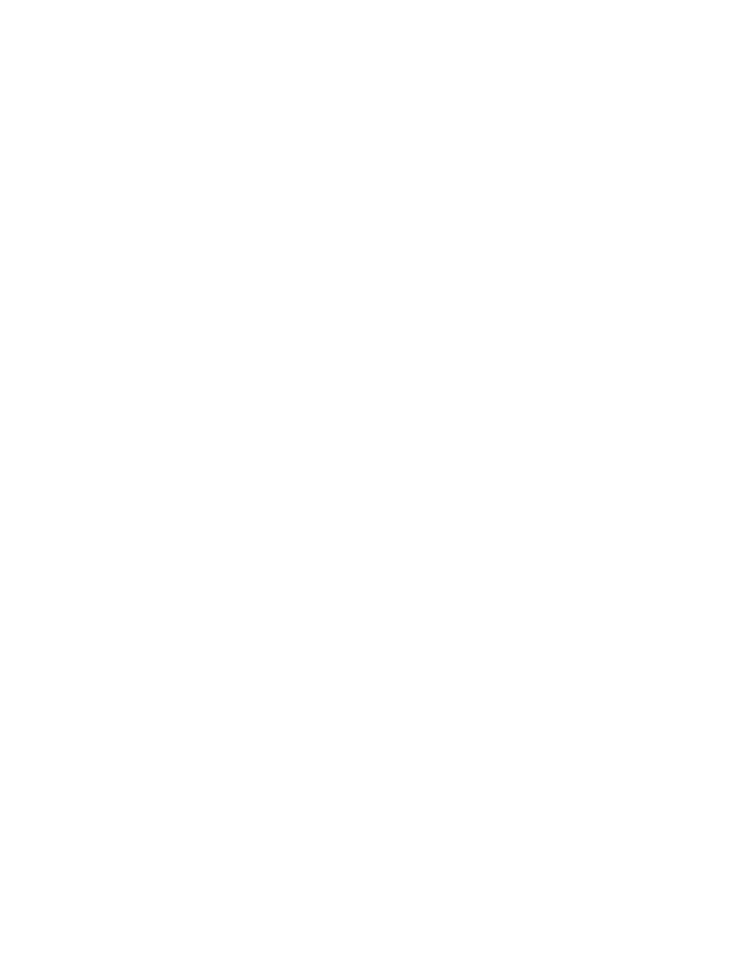
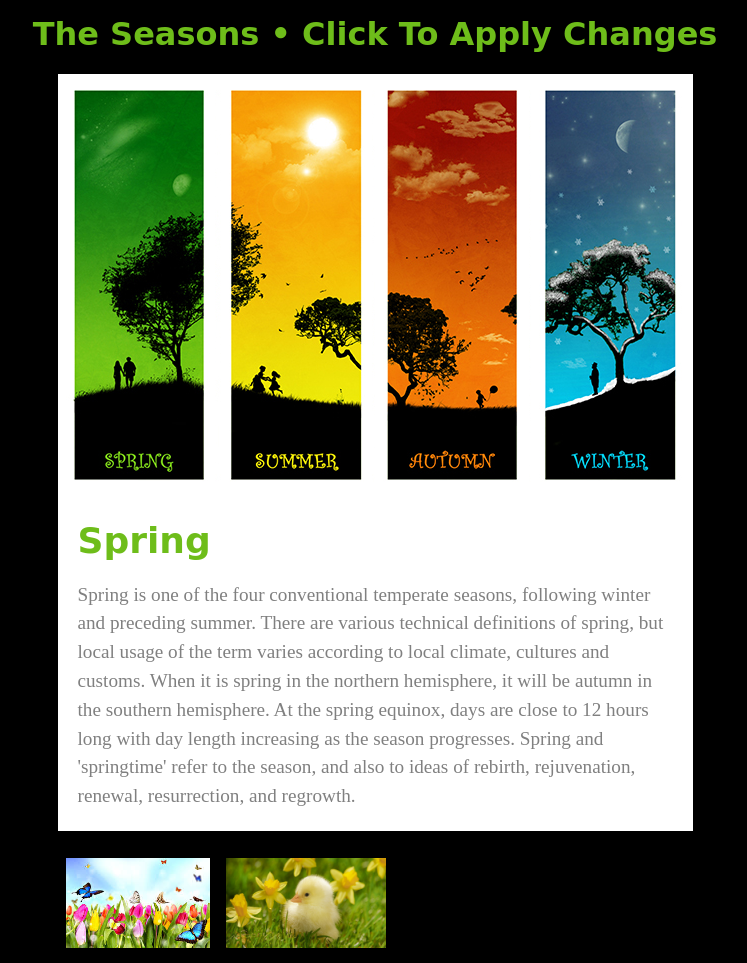
Before and after one commit to JarenFanshawe/mediaAuthoringOne, a plain HTML site: page index.html in a window 1280 px wide. Shown: the whole page, without its empty margins (265-1012 px from the left). Before the commit the page ends 800 px from the top, so only its background shows below. Drawn offline with Linux system fonts and the light colour scheme; a web font is replaced by a local one.

Commit message:
lightbox stuff

```diff
--- /dev/null
+++ b/css/seasons.css
@@ -0,0 +1,69 @@
+@charset "UTF-8";
+
+body { background: #000; color: #FFF; font-size: 16px; }
+
+h1, h2 { font-family: 'Mystery Quest', cursive; }
+
+section, article, .subImagesContainer { position: relative; width: 635px; margin: 0 auto; border: 0; }
+
+.heading { text-align: center; margin-top: 15px; font-size: 2em; }
+
+.image-holder {
+	width: 153px;
+	height: 422px;
+	background: url(../images/fourSeasons.jpg) no-repeat;
+	display: inline-block;
+	margin: 0;
+	border: 0;
+	padding: 0;
+	cursor: pointer;
+	transition: opacity 0.3s ease;
+}
+
+.image-holder:hover {
+	opacity: 0.3;
+}
+
+section { margin-top: 15px; background-color: #FFF; }
+
+#summer { background-position: -146px 0; }
+#autumn { background-position: -293px 0; }
+#winter { background-position: -438px 0; }
+
+.spring { color: #6ebd1a; }
+.summer { color: #f8a40a; }
+.autumn { color: #930d03; }
+.winter { color: #02c5e5; }
+
+.main-copy { background-color: #FFF; font-size: 1.5em; }
+.main-copy h2 {
+	text-transform: capitalize;
+	text-align: left;
+	padding-left: 20px;
+	padding-top: 20px;
+	margin: 0px;
+	order: 0;
+}
+
+.main-copy p {
+	color: gray;
+	padding: 0 20px;
+	font-size: 0.8em;
+	line-height: 1.5em;
+	padding-bottom: 20px;
+}
+
+.subImagesContainer { padding: 0; }
+
+.thumb { height: 90px; margin: 8px; cursor: pointer; }
+
+.lightbox {
+	width: 100%;
+	height: 100%;
+	top: 0;
+	left: 0;
+	background-color: rgba(0,0,0,.85);
+	color: white;
+	display: none;
+	position: absolute;
+}
--- a/index.html
+++ b/index.html
@@ -1,24 +1,33 @@
-<!DOCTYPE html>
-<html lang="en">
+<!doctype html>
+<html>
 <head>
-	<meta charset="UTF-8">
-	<meta name="viewport" content="width=device-width, initial-scale=1.0">
-	<meta http-equiv="X-UA-Compatible" content="ie=edge">
-	<link rel="stylesheet" type="text/css" href="css/main.css">
-	<title>mediaAuthoring - Week 1</title>
+<meta charset="UTF-8">
+<title>Changing Things with CSS and JS</title>
+<link href='http://fonts.googleapis.com/css?family=Mystery+Quest' rel='stylesheet' type='text/css'>
+<link href="css/seasons.css" rel="stylesheet" type="text/css">
 </head>
+
 <body>
-
-	<header>
-	</header>
-
+	<h1 class="heading">The Seasons  •  Click To Apply Changes</h1>
 	<section>
+		<div class="image-holder" id="spring"></div>
+	    <div class="image-holder" id="summer"></div>
+	    <div class="image-holder" id="autumn"></div>
+	    <div class="image-holder" id="winter"></div>
 	</section>
 
-	<footer>
-	</footer>
+	<article class="main-copy">
+		<h2 class="spring">Spring</h2>
+	    <p>placeholder copy</p>
+	</article>
 
-<script src="js/main.js" defer></script>
+	<section class="lightbox"></section>
 
+	<!-- put the subimages here -->
+	<ul class="subImagesContainer"></ul>
+
+	<!-- add script files here -->
+	<script src="script/contentObject.js"></script>
+	<script src="script/main.js"></script>
 </body>
 </html>
--- /dev/null
+++ b/script/contentObject.js
@@ -0,0 +1,45 @@
+var dynamicContent = {
+		spring: {
+			text : "Spring is one of the four conventional temperate seasons, following winter and preceding summer. There are various technical definitions of spring, but local usage of the term varies according to local climate, cultures and customs. When it is spring in the northern hemisphere, it will be autumn in the southern hemisphere. At the spring equinox, days are close to 12 hours long with day length increasing as the season progresses. Spring and 'springtime' refer to the season, and also to ideas of rebirth, rejuvenation, renewal, resurrection, and regrowth.",
+
+			headline : "Spring",
+
+			images : [
+				"spring_1.jpg",
+				"spring_2.jpg"
+			]
+		},
+
+		summer : {
+			text : "Summer is the warmest of the four temperate seasons, falling between spring and autumn. At the summer solstice, the days are longest and the nights are shortest, with day-length decreasing as the season progresses after the solstice. The date of the beginning of summer varies according to climate, tradition and culture, but when it is summer in the Northern Hemisphere it is winter in the Southern Hemisphere, and vice versa.",
+
+			headline : "Summer",
+
+			images : [
+				"summer_1.jpg",
+				"summer_2.jpg"
+			]
+		},
+
+		autumn : {
+			text : "Autumn, known as fall in the US and Canada,[1] is one of the four temperate seasons. Autumn marks the transition from summer into winter, in September (Northern Hemisphere) or March (Southern Hemisphere) when the arrival of night becomes noticeably earlier. One of its main features is the shedding of leaves from deciduous trees as they pave way for further growth. In North America, autumn is usually considered to start with the September equinox.[5] In traditional East Asian solar term, autumn starts on or around 8 August and ends on about 7 November. In Ireland, the autumn months according to the national meteorological service, Met Éireann, are September, October and November.[6] However, according to the Irish Calendar, which is based on ancient Gaelic traditions, autumn lasts throughout the months of August, September, and October, or possibly a few days later, depending on tradition. In Australia, autumn officially begins on 1 March and ends 31 May.[7]",
+
+			headline : "Autumn",
+
+			images : [
+				"autumn_1.jpg",
+				"autumn_2.jpg"
+			]
+		},
+
+		winter : {
+			text : "Winter (/ˈwɪntər/) is the coldest season of the year in temperate climates, between autumn and spring. It is caused by the axis of the Earth in the respective hemisphere being oriented away from the Sun. Different cultures define different dates as the start of winter, and some use a definition based on weather, but when it is winter in the Northern Hemisphere it is summer in the Southern Hemisphere, and vice versa. In many regions, winter is associated with snow and freezing temperatures. At the winter solstice, the days are shortest and the nights are longest, with days lengthening as the season progresses after the solstice.",
+
+			headline : "Winter",
+
+			images : [
+				"winter_1.jpg",
+				"winter_2.jpg"
+			]
+		}
+	};
--- /dev/null
+++ b/script/main.js
@@ -0,0 +1,70 @@
+(function() {
+	var theImages = document.querySelectorAll('.image-holder'),
+	theHeading = document.querySelector('.heading'),
+	theSubhead = document.querySelector('.main-copy h2'),
+	theSeasonText = document.querySelector('.main-copy p'),
+	appliedClass;
+
+	// I want to change all the content on the page
+	function changeElements() {
+		// debugger; // this is a special term that stops code from executing
+		let subImages = document.querySelector('.subImagesContainer');
+		let objectIndex = dynamicContent [this.id];
+
+		// remove duplicate images
+		while (subImages.firstChild) {
+			subImages.removeChild(subImages.firstChild);
+		}
+
+		// add the images to the bottom of the page
+		objectIndex.images.forEach(function(image, index) {
+
+			//create an image element
+			let newSubImg = document.createElement('img');
+			// add a css class to it
+			newSubImg.classList.add('thumb');
+			// set the src
+			newSubImg.src = "images/" + objectIndex.images[index];
+
+			newSubImg.dataset.index = index;
+
+			//add an event handler to trigger lightbox
+			newSubImg.addEventListener('click', popLightbox, false);
+
+			//add it to the page
+			subImages.appendChild(newSubImg);
+		});
+
+		// remove the colours we applied on the last click
+		theSubhead.classList.remove(appliedClass);
+		theHeading.classList.remove(appliedClass);
+
+		// change the text using the values of the properties in the object
+		theSubhead.firstChild.nodeValue = objectIndex.headline;
+		theSeasonText.firstChild.nodeValue = objectIndex.text;
+
+		// add the colour the corresponds to the season we clicked on
+		theSubhead.classList.add(this.id);
+		theHeading.classList.add(this.id);
+
+		appliedClass = this.id;
+	}
+
+	theImages.forEach(function(image, index){
+		// add an event handler to each image
+		image.addEventListener('click', changeElements, false);
+	});
+
+	//trigger the lightbox
+	function popLightbox() {
+		//debugger;
+		// trigger the lightbox overlay so we can see it
+		let lightbox = document.querySelector('.lightbox');
+
+		lightbox.style.display = 'block';
+	}
+
+	//document.querySelector('#spring').click();
+	changeElements.call(document.querySelector('#spring'));
+
+})();
```
Also changed, not shown: images/autumn_1.jpg (added), images/autumn_2.jpg (added), images/fourSeasons.jpg (added), images/spring_1.jpg (added), images/spring_2.jpg (added), images/summer_1.jpg (added), images/summer_2.jpg (added), images/winter_1.jpg (added), images/winter_2.jpg (added).
